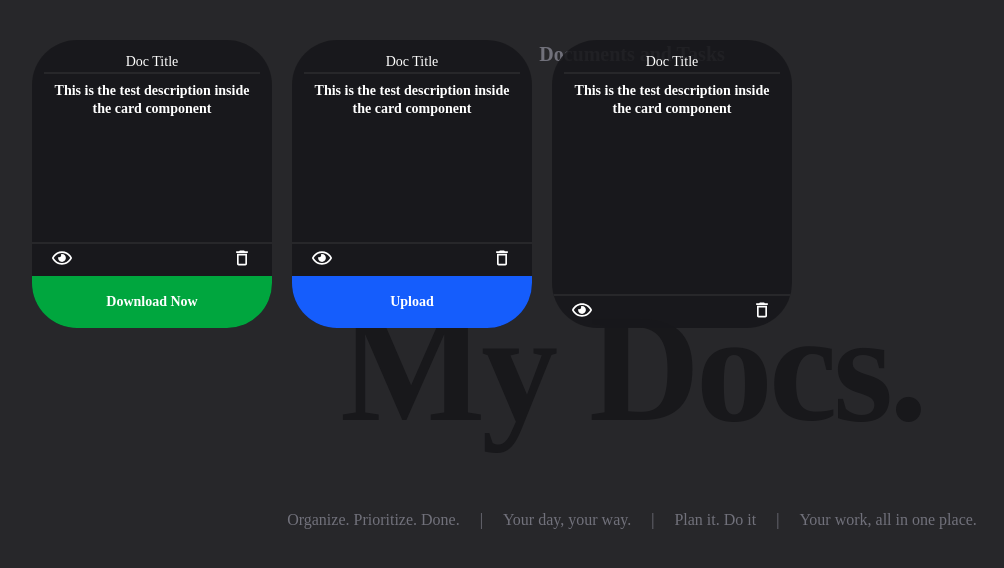
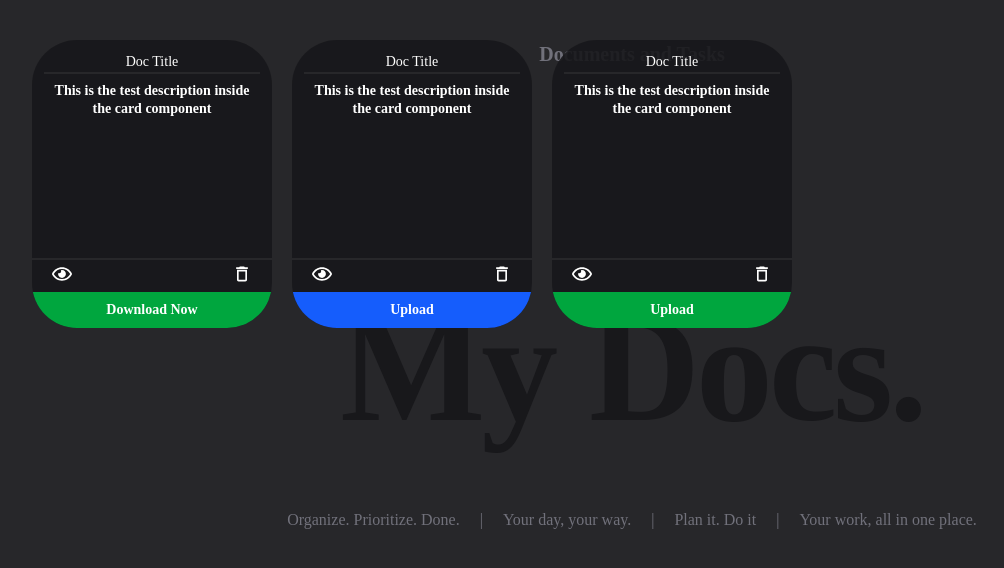
Before and after one commit to muazimmaqbool/mydocs, a React (Vite) app: page / in a window 1280 px wide. Shown: the top 568 px of the page, without its empty margins (8-1012 px from the left). Built offline with nearby package versions, Linux system fonts and the light colour scheme.

Commit message:
footer fixed

```diff
--- a/src/Components/Card.jsx
+++ b/src/Components/Card.jsx
@@ -47,7 +47,7 @@ const Card = ({ data, reference }) => {
         </div>
         {data?.tag?.isOpen && (
           <div
-            className={`tag w-full py-4 ${
+            className={`tag w-full py-2 ${
               data?.tag?.tagColor === "blue" ? "bg-blue-600" : "bg-green-600"
             } flex items-center justify-center`}
           >
--- a/src/Components/Foreground.jsx
+++ b/src/Components/Foreground.jsx
@@ -30,7 +30,7 @@ const Foreground = () => {
       fileSize: "3mb",
       close: true,
       tag: {
-        isOpen: false,
+        isOpen: true,
         tagTitle: "Upload",
         tagColor: "green",
       },
```
